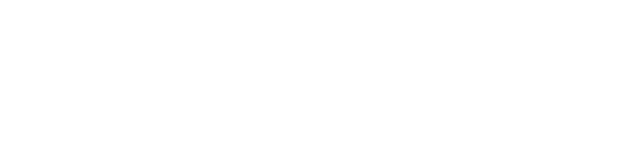
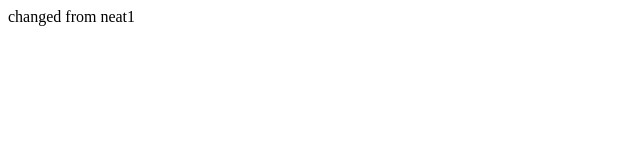
Before and after one commit to hoyeonC/git_collaboration1, a plain HTML site: page index.html in a window 1280 px wide. Shown: the whole page, without its empty margins (0-640 px from the left). Drawn offline with Linux system fonts and the light colour scheme.

Commit message:
first commit from neat

```diff
--- a/index.html
+++ b/index.html
@@ -5,6 +5,6 @@
     <title>Document</title>
 </head>
 <body>
-
+    <p>changed from neat1</p>
 </body>
 </html>
```
